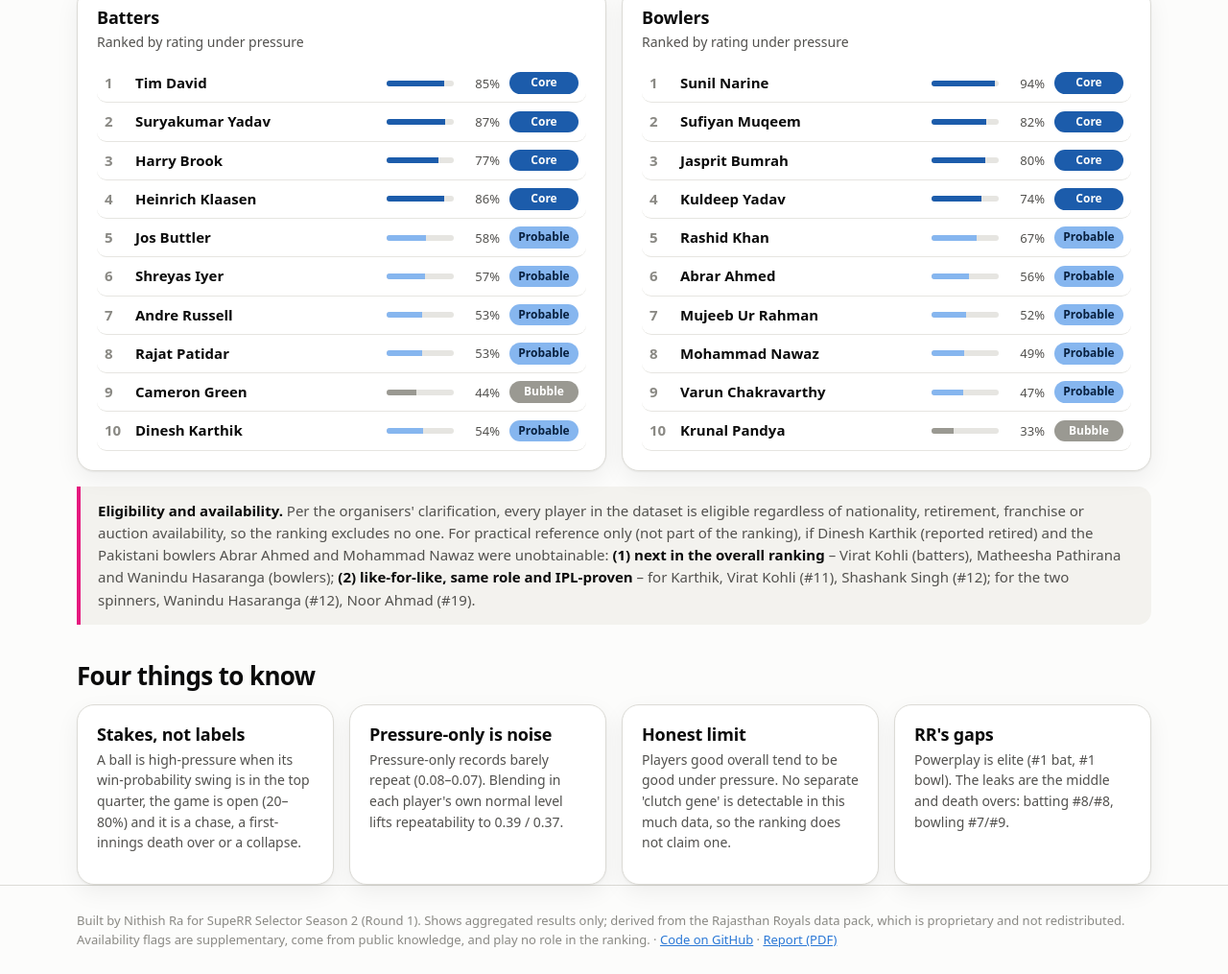
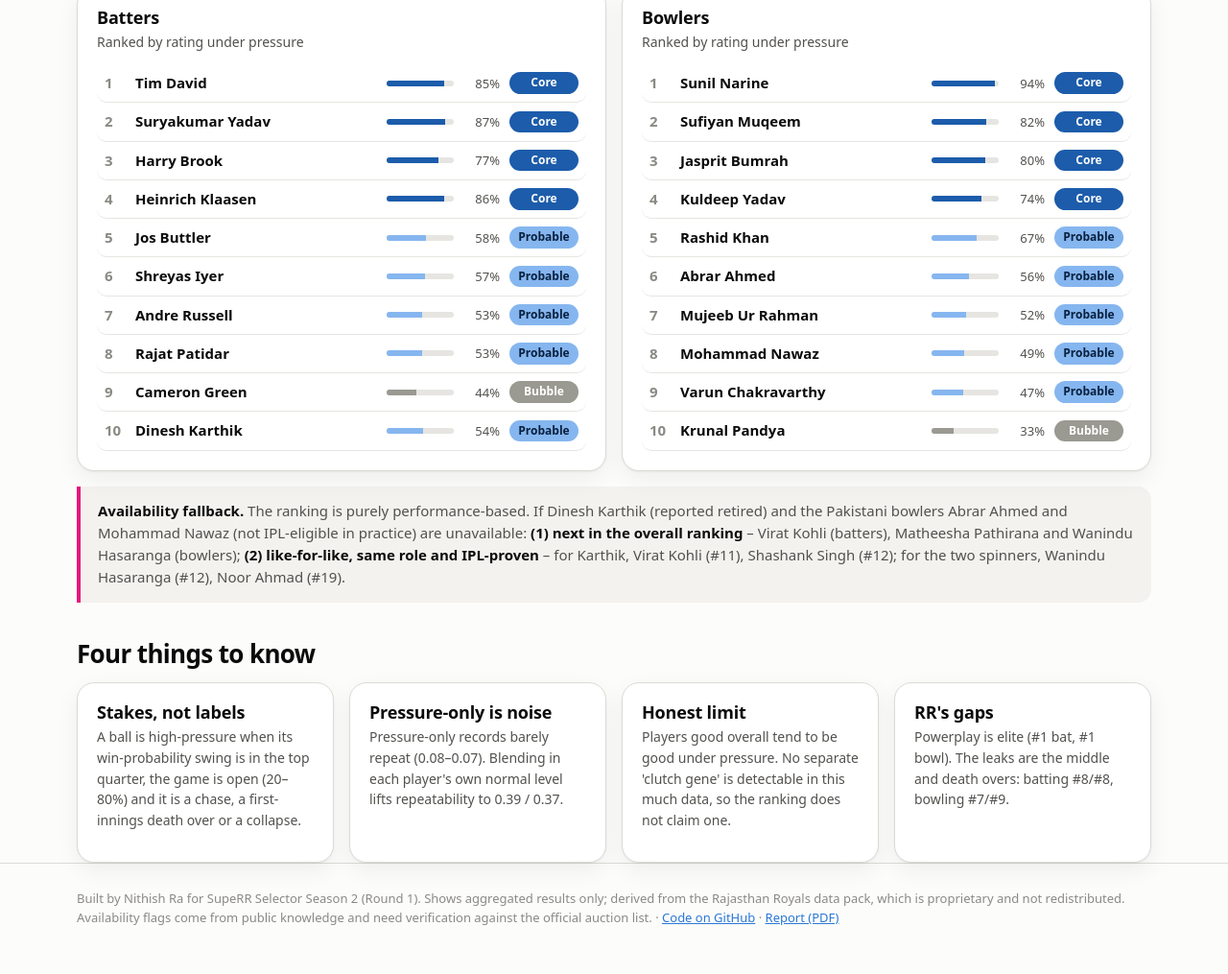
Before and after one commit to nithish-ra/reliable-under-pressure, a plain HTML site: page docs/index.html in a window 1280 px wide. Shown: the part 1004-2019 px from the top of the page at 96% size. After the commit the page ends 1996 px from the top, so only its background shows below. Drawn offline with Linux system fonts and the light colour scheme.

Commit message:
Revert "Clarify that availability is supplementary per organiser confirmation"
This reverts commit 60bf9e47cb3c981f2caaac891455bcb8f566ea14.

```diff
--- a/docs/index.html
+++ b/docs/index.html
@@ -238,7 +238,7 @@ footer{border-top:1px solid var(--line);padding:26px 0;color:var(--muted);font-s
   <section id="rr" class="tab"></section>
   <section id="method" class="tab"></section>
 </main>
-<footer><div class="wrap">Built by Nithish Ra for SupeRR Selector Season 2 (Round 1). Shows aggregated results only; derived from the Rajasthan Royals data pack, which is proprietary and not redistributed. Availability flags are supplementary, come from public knowledge, and play no role in the ranking.</div></footer>
+<footer><div class="wrap">Built by Nithish Ra for SupeRR Selector Season 2 (Round 1). Shows aggregated results only; derived from the Rajasthan Royals data pack, which is proprietary and not redistributed. Availability flags come from public knowledge and need verification against the official auction list.</div></footer>
 <div id="tip" role="tooltip"></div>
 <div id="pal" role="dialog" aria-label="Search players"><div class="pal"><input id="q" placeholder="Search a player… (Esc to close)" autocomplete="off"><ul id="res"></ul></div></div>
 
@@ -496,7 +496,7 @@ function goPlayer(role, i) { S.sel[role] = i; setRole(role); show("rankings"); }
   });
   root.append(lists);
   const f = D.fallback;
-  root.append(el("div", { class: "callout reveal", style: "margin-top:16px" }, el("b", {}, "Eligibility and availability. "), "Per the organisers' clarification, every player in the dataset is eligible regardless of nationality, retirement, franchise or auction availability, so the ranking excludes no one. For practical reference only (not part of the ranking), if Dinesh Karthik (reported retired) and the Pakistani bowlers Abrar Ahmed and Mohammad Nawaz were unobtainable: ",
+  root.append(el("div", { class: "callout reveal", style: "margin-top:16px" }, el("b", {}, "Availability fallback. "), "The ranking is purely performance-based. If Dinesh Karthik (reported retired) and the Pakistani bowlers Abrar Ahmed and Mohammad Nawaz (not IPL-eligible in practice) are unavailable: ",
     el("b", {}, "(1) next in the overall ranking"), ` – ${f.nextBat.join(", ")} (batters), ${f.nextBowl.join(" and ")} (bowlers); `, el("b", {}, "(2) like-for-like, same role and IPL-proven"), ` – for Karthik, ${f.altBat}; for the two spinners, ${f.altBowl}.`));
   root.append(secHead("Four things to know"));
   root.append(el("div", { class: "grid g4" },
@@ -669,8 +669,8 @@ function goPlayer(role, i) { S.sel[role] = i; setRole(role); show("rankings"); }
 /* ---------- AVAILABILITY ---------- */
 (function () {
   const root = $("#availability"), f = D.fallback;
-  root.append(secHead("Practical note: auction availability (not part of the ranking)"));
-  root.append(el("p", { class: "sub", style: "max-width:760px" }, "The ranking is purely performance-based, and the organisers have confirmed that all players in the dataset are eligible irrespective of nationality, capped status, franchise or auction availability. This tab is supplementary and affects no rank. Flagged players carry pre-selected alternates; flags come from public knowledge, not the data pack."));
+  root.append(secHead("Auction reality check"));
+  root.append(el("p", { class: "sub", style: "max-width:760px" }, "The ranking is purely performance-based, as the brief asks. Players with an availability question carry a flag and pre-selected replacements. Flags come from public knowledge, not the data pack, and must be checked against the official auction list."));
   root.append(el("div", { class: "grid g2" },
     card("1 · Next in the overall ranking", "If the flagged players are skipped, these enter the top 10.", el("p", {}, el("b", {}, "Batters: "), f.nextBat.join(", ")), el("p", {}, el("b", {}, "Bowlers: "), f.nextBowl.join(" and "))),
     card("2 · Like-for-like (same role, IPL-proven)", "The next-best players outside the top 10 in the same role (same pace/spin type for bowlers) with real IPL pressure evidence.", el("p", {}, el("b", {}, "For Karthik: "), f.altBat), el("p", {}, el("b", {}, "For the two spinners: "), f.altBowl))));
@@ -739,7 +739,7 @@ function goPlayer(role, i) { S.sel[role] = i; setRole(role); show("rankings"); }
       "Opposition and batting position are controlled only through phase and match tier; some players' evidence is mostly T20I or associate-level.",
       "The batter backtest is mixed and rests on 40–46 players per test.",
       "RR diagnostics rest on 76 IPL matches: indicative, not precise.",
-      "Availability and nationality flags are supplementary, come from public knowledge, and play no role in the ranking."].map(t => el("li", { style: "margin:6px 0" }, t))))));
+      "Availability and nationality flags come from public knowledge and must be verified."].map(t => el("li", { style: "margin:6px 0" }, t))))));
   root.append(el("div", { class: "callout reveal", style: "margin-top:16px" }, el("b", {}, "Data note. "), "This page shows aggregated results only. The Rajasthan Royals data pack was provided for the competition, is proprietary, and is not redistributed here."));
 })();
 
```
Also changed, not shown: 2 other files.
